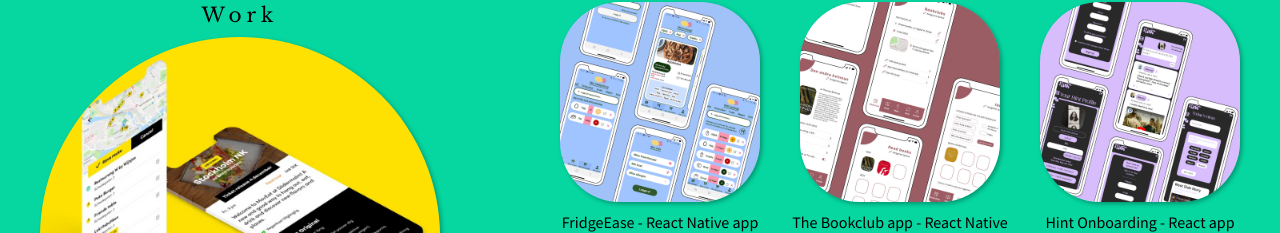
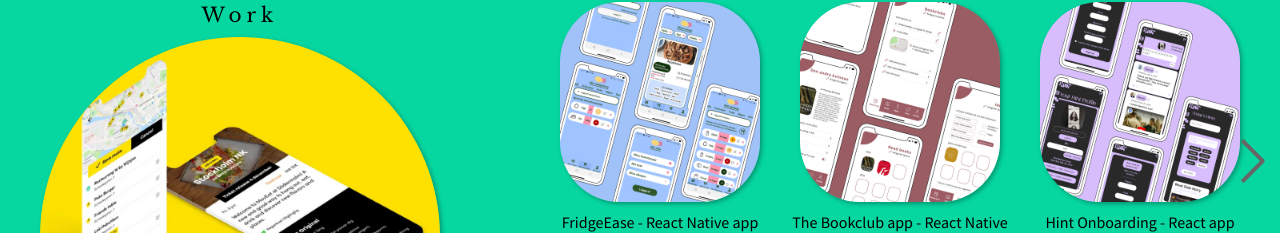
Before and after one commit to hellodit33/Portfolio, a React (Create React App) app: page /portfolio in a window 1280 px wide. Shown: the part 226-459 px from the top of the page. Built offline with nearby package versions, Linux system fonts and the light colour scheme; a web font is replaced by a local one.

Commit message:
added arrows

```diff
--- a/src/components/common/styled.ts
+++ b/src/components/common/styled.ts
@@ -40,10 +40,11 @@ export const TextContainer = styled.div`
   grid-template-columns: 3fr 2fr;
   color: black;
   justify-content: center;
+  align-items: center;
   @media only screen and (max-width: 768px) {
     display: flex;
     flex-direction: column-reverse;
-    margin-left: 10px;
+    align-items: flex-start;
   }
 `;
 
@@ -93,7 +94,7 @@ export const Title = styled.p`
   letter-spacing: 5px;
   margin: 5px;
   font-family: "Walter Turncoat", cursive;
-  @media only screen and (max-width: 950px) {
+  @media only screen and (max-width: 1200px) {
     font-size: 55px;
   }
   @media only screen and (max-width: 768px) {
@@ -207,3 +208,47 @@ export const FullSection = styled.section`
   flex: 0 0 100%;
   scroll-snap-align: start;
 `;
+
+export const ArrowContainer = styled.div`
+  height: 100vh;
+  padding: 20px;
+  text-align: center;
+`;
+
+export const ArrowContent = styled.div`
+  position: absolute;
+  left: 50%;
+  top: 95%;
+  transform: translate(-50%, -50%);
+`;
+
+export const Arrows = styled.div`
+  width: 75px;
+  height: 65px;
+  &:hover {
+    polygon {
+      fill: #fff;
+      transition: all 0.2s ease-out;
+
+      &.arrow-bottom {
+        transform: translateY(-18px);
+      }
+
+      &.arrow-top {
+        transform: translateY(18px);
+      }
+    }
+  }
+  polygon {
+    fill: #fff;
+    transition: all 0.2s ease-out;
+
+    &.arrow-middle {
+      opacity: 0.75;
+    }
+
+    &.arrow-top {
+      opacity: 0.5;
+    }
+  }
+`;
--- a/src/pages/About/About.tsx
+++ b/src/pages/About/About.tsx
@@ -1,4 +1,7 @@
 import {
+  ArrowContainer,
+  ArrowContent,
+  Arrows,
   Column,
   ColumnLinks,
   Container,
@@ -85,9 +88,11 @@ const About = () => {
               <div>
                 <Image src={profilepic} />
                 <S.WorkTag>
-                <S.Link href="mailto:pradetelodie@gmail.com"> Get in touch! </S.Link>
+                  <S.Link href="mailto:pradetelodie@gmail.com">
+                    {" "}
+                    Get in touch!{" "}
+                  </S.Link>
                 </S.WorkTag>
-
               </div>
               <LinkContainer column>
                 <LinkList>
@@ -110,6 +115,26 @@ const About = () => {
             </ColumnLinks>
           </TextContainer>
         </Container>
+        <ArrowContainer>
+          <ArrowContent>
+            <Arrows>
+              <svg viewBox="0 0 60 48">
+                <polygon
+                  className="arrow-top"
+                  points="28.2,18.6 1.1,1.1 1.6,0 28.2,16.9 54.8,0 55.4,1.1"
+                />
+                <polygon
+                  className="arrow-middle"
+                  points="28.2,28.9 0.7,12.2 2.2,10.6 28.2,24.6 54.1,10.6 55.6,12.2"
+                />
+                <polygon
+                  className="arrow-bottom"
+                  points="28.2,39.3 0,22.3 3,20.1 28.2,34.3 54.3,20.1 57.3,22.3"
+                />
+              </svg>
+            </Arrows>
+          </ArrowContent>
+        </ArrowContainer>
       </S.FullSection>
 
       <S.FullSection style={{ backgroundColor: colors.yellow_highlight }}>
--- a/src/pages/CV/CV.tsx
+++ b/src/pages/CV/CV.tsx
@@ -5,7 +5,12 @@ import cv from "../../assets/cv.pdf";
 import cvsvenska from "../../assets/cvsvenska.pdf";
 import "animate.css";
 import { Link } from "../Portfolio/styled";
-import { Space } from "../../components/common/styled";
+import {
+  ArrowContainer,
+  ArrowContent,
+  Arrows,
+  Space,
+} from "../../components/common/styled";
 
 const CV = () => {
   return (
@@ -139,6 +144,26 @@ const CV = () => {
             </S.DateMission>
           </S.ColumnContainer>
         </S.Container>
+        <ArrowContainer>
+          <ArrowContent>
+            <Arrows>
+              <svg viewBox="0 0 60 48">
+                <polygon
+                  className="arrow-top"
+                  points="28.2,18.6 1.1,1.1 1.6,0 28.2,16.9 54.8,0 55.4,1.1"
+                />
+                <polygon
+                  className="arrow-middle"
+                  points="28.2,28.9 0.7,12.2 2.2,10.6 28.2,24.6 54.1,10.6 55.6,12.2"
+                />
+                <polygon
+                  className="arrow-bottom"
+                  points="28.2,39.3 0,22.3 3,20.1 28.2,34.3 54.3,20.1 57.3,22.3"
+                />
+              </svg>
+            </Arrows>
+          </ArrowContent>
+        </ArrowContainer>
       </S.FullSection>
       <S.FullSection className="section">
         <S.CVTitle>
--- a/src/pages/Portfolio/Portfolio.tsx
+++ b/src/pages/Portfolio/Portfolio.tsx
@@ -35,6 +35,7 @@ import dags from "../../assets/images/dags.png";
 
 const Portfolio = () => {
   const [isSmallMobile, setIsSmallMobile] = useState(false);
+  const [isVisible, setIsVisible] = useState(false);
 
   const handleResize = () => {
     if (window.innerWidth < 365) {
@@ -47,6 +48,16 @@ const Portfolio = () => {
   useEffect(() => {
     window.addEventListener("resize", handleResize);
   });
+
+  useEffect(() => {
+    const timeout = setTimeout(() => {
+      setIsVisible(true);
+    }, 3000);
+
+    return () => clearTimeout(timeout);
+  }, []);
+
+
   const containerRef = useRef<HTMLDivElement>(null);
 
   const handleSectionButtonClick = (section: number) => {
@@ -62,6 +73,8 @@ const Portfolio = () => {
       }
     }
   };
+
+
 
   let content = [
     {
@@ -146,6 +159,16 @@ const Portfolio = () => {
               </S.ProjectsContainer>
             </div>
           </S.First>
+
+
+  {isVisible &&
+
+
+      <S.ArrowIcon>
+        <S.ArrowIconTop></S.ArrowIconTop>
+        <S.ArrowIconBottom></S.ArrowIconBottom>
+        </S.ArrowIcon >
+      }
         </S.MainWrapper>
       ),
     },
@@ -341,7 +364,6 @@ const Portfolio = () => {
             <S.NotesWrapper>
               <S.TechStackList>
                 <S.TechListTitle>Tech Stack: </S.TechListTitle>
-
                 <S.TechListItem>React Native</S.TechListItem>
                 <S.TechListItem>JavaScript</S.TechListItem>
                 <S.TechListItem>NodeJS</S.TechListItem>
--- a/src/pages/Portfolio/styled.tsx
+++ b/src/pages/Portfolio/styled.tsx
@@ -412,3 +412,109 @@ export const SecondFrontWrapper = styled.div`
 `;
 
 export const FrontGrid = styled.div``;
+
+const fadein = keyframes`
+  from {
+    opacity: 0;
+    transform: translateY(-20px);
+  }
+  to {
+    opacity: 1;
+    transform: translateY(0);
+  }
+`;
+
+const arrowbounce = keyframes`
+  0% {
+    transform: translateY(0);
+  }
+  50% {
+    transform: translateY(-20px);
+  }
+  100% {
+    transform: translateY(0);
+  }
+`;
+
+export const ArrowWrapper = styled.div`
+  animation: ${fadein} 0.5s ease-in-out 3s forwards;
+`;
+
+export const ArrowIcon = styled.div`
+  cursor: pointer;
+  height: 10px;
+  right: 1%;
+  position: absolute;
+  top: 50%;
+  width: 30px;
+  animation: ${arrowbounce} 1s ease-in-out infinite;
+
+  @media screen and (max-width: 950px) {
+    width: 20px;
+  }
+  @media screen and (max-width: 768px) {
+    width: 10px;
+  }
+`;
+export const ArrowIconTop = styled.div`
+  background-color: #666;
+  height: 4px;
+  left: -5px;
+  position: absolute;
+  top: 50%;
+  width: 100%;
+  $transition-time: 0.15s;
+
+  &:after {
+    background-color: #fff;
+    content: "";
+    height: 100%;
+    position: absolute;
+    top: 0;
+    transition: all $transition-time;
+  }
+  transform: rotate(45deg);
+  transform-origin: bottom right;
+
+  &:after {
+    left: 100%;
+    right: 0;
+    transition-delay: 0s;
+    &:hover {
+      left: 0;
+      transition-delay: $transition-time;
+    }
+  }
+`;
+
+export const ArrowIconBottom = styled.div`
+  background-color: #666;
+  height: 4px;
+  left: -5px;
+  position: absolute;
+  top: 50%;
+  width: 100%;
+
+  &:after {
+    background-color: #fff;
+    content: "";
+    height: 100%;
+    position: absolute;
+    top: 0;
+    transition: all $transition-time;
+  }
+
+  transform: rotate(-45deg);
+  transform-origin: top right;
+
+  &:after {
+    left: 0;
+    right: 100%;
+    transition-delay: $transition-time;
+
+    &:hover {
+      left: 0;
+      transition-delay: $transition-time;
+    }
+  }
+`;
```
